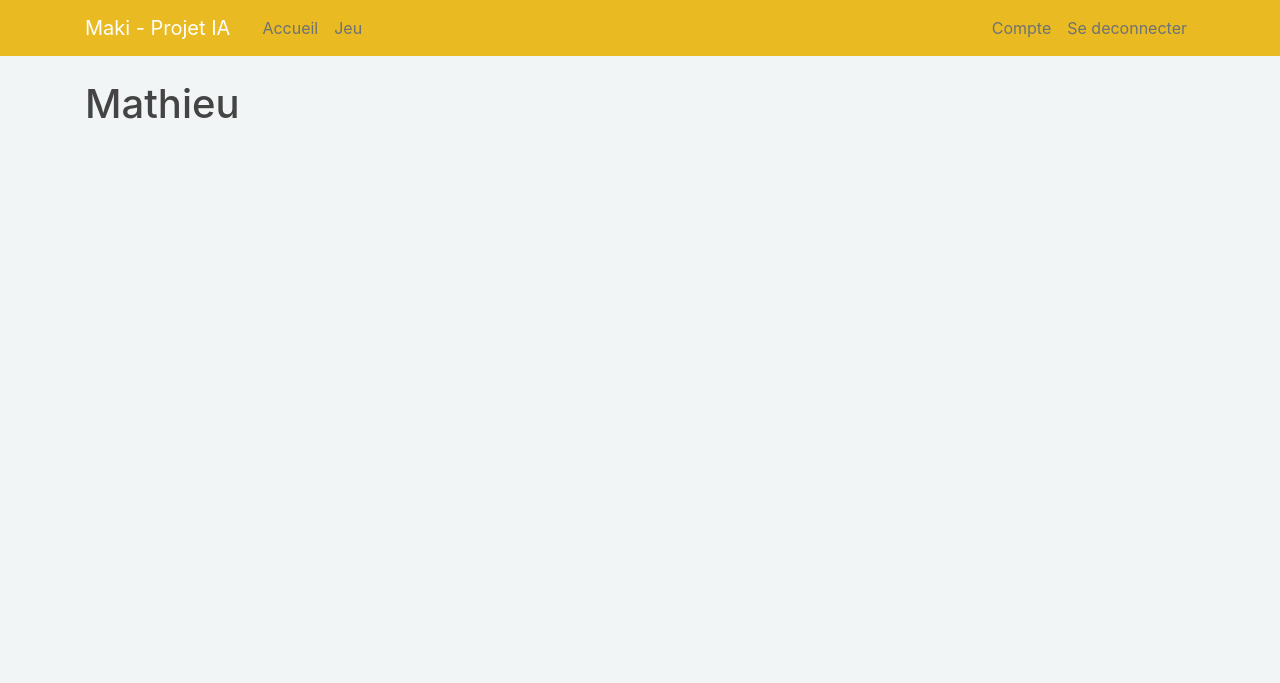
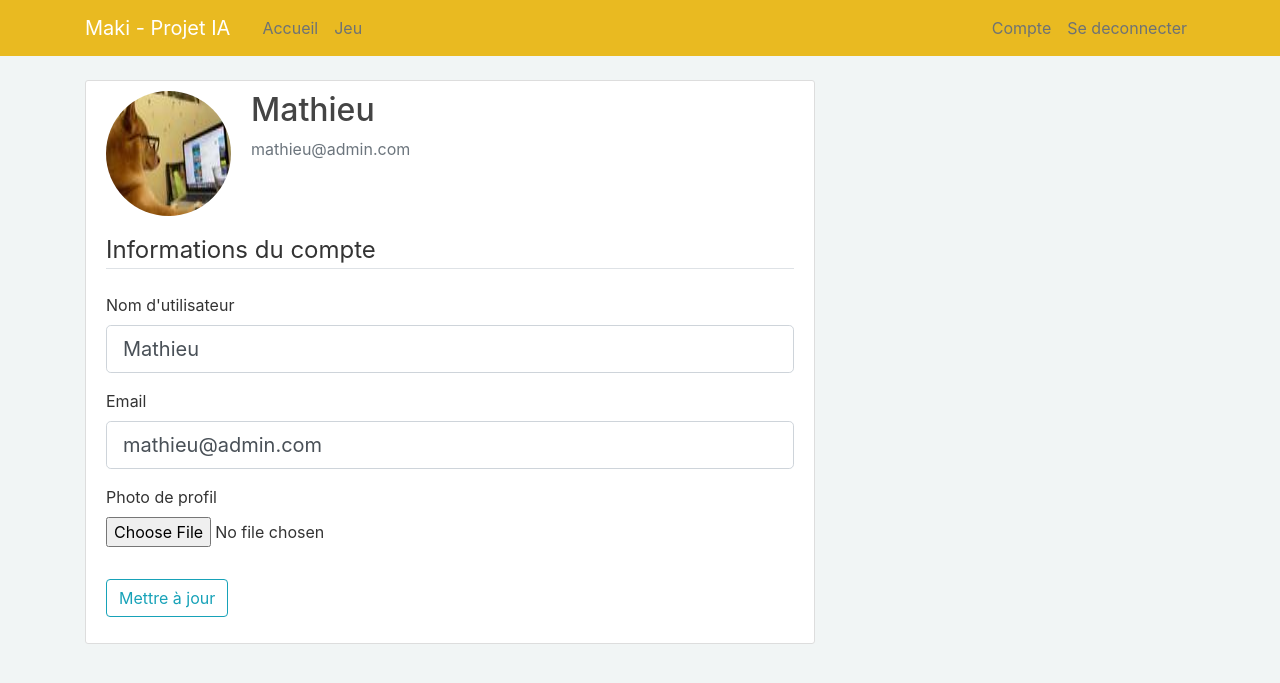
Before and after one commit to AntoineGeoris/ProjetIA, a Flask app: page /account/ in a window 1280 px wide. Shown: the top 683 px of the page. Run offline with Flask 2, Linux system fonts and the light colour scheme; a user stored in the database is signed in; some libraries are stand-ins or nearby versions.

Commit message:
User account info gestion

```diff
--- a/myapp/__init__.py
+++ b/myapp/__init__.py
@@ -10,7 +10,7 @@ db = SQLAlchemy(app)
 bcrypt = Bcrypt(app)
 login_manager = LoginManager(app)
 login_manager.login_view = 'login'
-login_manager.login_message_category = 'info'  #use bootstrap classes to display message
+login_manager.login_message_category = 'info'  #use bootstrap classes to display message asking for login when accessing restricted page
 
 from myapp import views
 from myapp import models
--- a/myapp/forms.py
+++ b/myapp/forms.py
@@ -1,8 +1,10 @@
 from flask_wtf import FlaskForm
+from flask_wtf.file import FileField, FileAllowed
+from flask_login import current_user
 from wtforms import StringField, PasswordField, SubmitField, BooleanField
 from wtforms.validators import DataRequired, Email, Length, EqualTo, ValidationError, ValidationError
 from myapp.models import Player
-#Registration Form
+
 class RegistrationForm(FlaskForm):
     username = StringField('Nom d\'utilisateur', validators=[DataRequired(), Length(min = 4, max =20)])
     email = StringField('Email', validators=[DataRequired(), Email()])
@@ -13,15 +15,33 @@ class RegistrationForm(FlaskForm):
     def validate_username(self, username):
         player = Player.query.filter_by(username=username.data).first()
         if player:
-            raise ValidationError('Oh non, ce pseudo est déjà utilisé :(\n Veuillez en choisir un autre.')
+            raise ValidationError('Oh non, ce pseudo est déjà utilisé :(')
 
     def validate_email(self, email):
         player = Player.query.filter_by(email=email.data).first()
         if player:
-            raise ValidationError('Un compte existant utilise cette adresse e-mail\n')
+            raise ValidationError('Un compte existant utilise déjà cette adresse e-mail\n')
 
 class LoginForm(FlaskForm):
     email = StringField('Email', validators=[DataRequired(), Email()])
     password = PasswordField('Password', validators=[DataRequired()])
     remember = BooleanField('Se souvenir de moi')
     submit_btn  = SubmitField('Se connecter')
+
+class UpdateAccountForm(FlaskForm):
+    username = StringField('Nom d\'utilisateur', validators=[DataRequired(), Length(min = 4, max =20)])
+    email = StringField('Email', validators=[DataRequired(), Email()])
+    picture = FileField('Photo de profil', validators=[FileAllowed(['jpg','png'])])
+    submit_btn  = SubmitField('Mettre à jour')
+
+    def validate_username(self, username):
+        if username.data != current_user.username :
+            player = Player.query.filter_by(username=username.data).first()
+            if player:
+                raise ValidationError('Oh non, ce pseudo est déjà utilisé :(')
+
+    def validate_email(self, email):
+        if email.data != current_user.email :
+            player = Player.query.filter_by(email=email.data).first()
+            if player:
+                raise ValidationError('Un compte existant utilise déjà cette adresse e-mail\n')
--- a/myapp/models.py
+++ b/myapp/models.py
@@ -166,7 +166,7 @@ class Player(db.Model, UserMixin):
 	email = db.Column(db.String(120), unique = True, nullable = False)
 	username = db.Column(db.String(30), unique = True, nullable = False)
 	password = db.Column(db.String(20), nullable = False)
-	#image_file = db.Column(db.String(30), nullable = True)
+	image_file = db.Column(db.String(30), nullable = False, default = "default.jpg")
 
 	def __repr__(self):
 		return f"User : ({self.id}) {self.username}"
--- a/myapp/static/styles/main.css
+++ b/myapp/static/styles/main.css
@@ -31,3 +31,10 @@ h1, h2, h3, h4, h5, h6 {
     border-radius: 3px;
     margin-bottom: 20px;
 }
+
+.account-img {
+    height: 125px;
+    width: 125px;
+    margin-right: 20px;
+    margin-bottom: 16px;
+  }
--- a/myapp/templates/account.html
+++ b/myapp/templates/account.html
@@ -1,4 +1,57 @@
 {% extends 'layout.html' %}
 {% block content %}
-    <h1>{{current_user.username}}</h1>
+    <div class="content-section">
+        <div class="media">
+        <img class="rounded-circle account-img" src="{{image_file}}">
+        <div class="media-body">
+            <h2 class="account-heading">{{current_user.username}}</h2>
+            <p class="text-secondary">{{current_user.email}}</p>
+        </div>
+        </div>
+        <form method = "POST" action="" enctype ="multipart/form-data">
+            {{ form.hidden_tag() }}
+            <fieldset class = "form-group">
+                <legend class = "border-bottom mb-4">Informations du compte </legend>
+                <div class="form-group">
+                    {{ form.username.label(class="form-control-label") }}
+
+                    {%if form.username.errors%}
+                        {{ form.username(class="form-control form-control-lg is-invalid") }}
+                        <div class="invalid-feedback">
+                            {%for error in form.username.errors %}
+                            <span>{{error}}</span>
+                            {%endfor%}
+                        </div>
+                    {%else %}
+                        {{ form.username(class="form-control form-control-lg") }}
+                    {%endif%}
+                </div>
+                <div class="form-group">
+                    {{ form.email.label(class="form-control-label") }}
+                    {%if form.email.errors%}
+                        {{ form.email(class="form-control form-control-lg is-invalid") }}
+                        <div class="invalid-feedback">
+                            {%for error in form.email.errors %}
+                            <span>{{error}}</span>
+                            {%endfor%}
+                        </div>
+                    {%else %}
+                        {{ form.email(class="form-control form-control-lg") }}
+                    {%endif%}
+                </div>
+                <div class="form-group">
+                    {{ form.picture.label() }}
+                    {{ form.picture(class = "form-control-file") }}
+                    {%if form.picture.errors %}
+                        {%for error in form.picture.errors %}
+                        <span class = "text-danger">{{error}}</span></br>
+                        {%endfor%}
+                    {%endif%}
+                </div>
+            </fieldset>
+            <div class="form-group">
+                {{form.submit_btn(class="btn btn-outline-info")}}
+            </div>
+        </form>
+    </div>
 {% endblock content %}
--- a/myapp/views.py
+++ b/myapp/views.py
@@ -1,7 +1,10 @@
+import os
+import secrets
+from PIL import Image
 from flask import render_template, flash, redirect, request, jsonify, request
 from flask.helpers import url_for
 from wtforms.validators import Email
-from myapp.forms import RegistrationForm, LoginForm
+from myapp.forms import RegistrationForm, LoginForm, UpdateAccountForm
 from myapp import app, db, bcrypt
 from flask_login import login_user, current_user, logout_user, login_required
 import myapp.models as models
@@ -81,7 +84,35 @@ def logout():
 	logout_user()
 	return redirect(url_for('index'))
 
-@app.route('/account/')
+
+def save_picture(form_picture) :
+	random_hex = secrets.token_hex(8)
+	_, f_ext = os.path.splitext(form_picture.filename) # _ is used to not retain the first value (not used)
+	picture_fn = random_hex + f_ext
+	picture_path = os.path.join(app.root_path, 'static/profile_pics', picture_fn) #Full path to the static/profile_pics/image_name.ext
+	# Resizing image
+	output_size = (125,125)
+	img = Image.open(form_picture)
+	img.thumbnail(output_size)
+	img.save(picture_path)
+	return picture_fn
+
+
+@app.route('/account/', methods=['GET', 'POST'])
 @login_required
 def account():
-	return render_template('account.html', title = 'Compte')
+	form = UpdateAccountForm()
+	if form.validate_on_submit() :
+		if form.picture.data :
+			picture_file = save_picture(form.picture.data)
+			current_user.image_file = picture_file
+		current_user.username = form.username.data
+		current_user.email = form.email.data
+		db.session.commit()
+		flash('Les informations du compte ont été mises à jour ! ', 'success')
+		return redirect(url_for('account')) # Applying PRG (Post/Redirect/Get) design pattern
+	elif request.method == 'GET':
+		form.username.data = current_user.username
+		form.email.data = current_user.email
+	image_file = url_for('static', filename='profile_pics/' + current_user.image_file)
+	return render_template('account.html', title = 'Compte', image_file = image_file, form = form)
--- a/requirements.txt
+++ b/requirements.txt
@@ -4,3 +4,4 @@ flask-wtf
 email_validator
 flask-bcrypt
 flask-login
+Pillow
```
Also changed, not shown: changes.txt (+10 -0 lines), README.md, app.db, myapp/static/profile_pics/50c54ae097fcf19b.jpg (added), myapp/static/profile_pics/7b027c35c53131d4.jpg (added), myapp/static/profile_pics/default.jpg (added).
